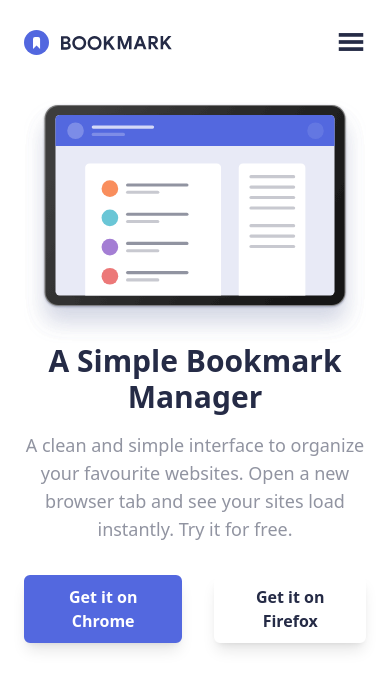
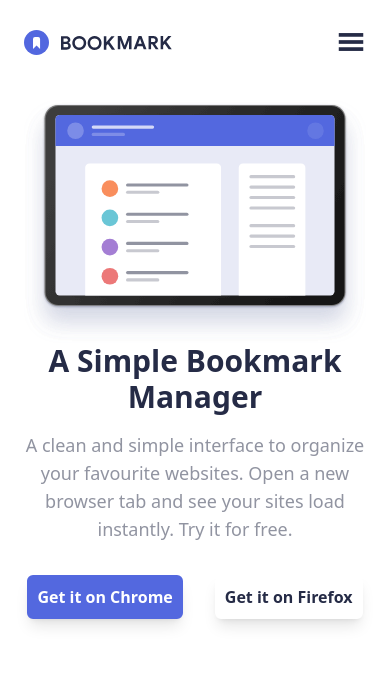
Before and after one commit to CodeAbhi-24/bookmark-landing-page, a Vue app: page / in a window 390 px wide. Shown: the top 688 px of the page. Built offline with nearby package versions, Linux system fonts and the light colour scheme.

Commit message:
button fixes

```diff
--- a/src/components/Button.vue
+++ b/src/components/Button.vue
@@ -1,6 +1,6 @@
 <template>
   <button
-    class="border-2 px-4 py-2 rounded-md font-semibold hover:bg-white duration-300"
+    class="border-2 px-2 md:px-4 py-2 rounded-md font-semibold hover:bg-white duration-300"
     :style="{ backgroundColor: bgColor }"
     @click="handleClick"
   >
--- a/src/components/Home.vue
+++ b/src/components/Home.vue
@@ -15,7 +15,7 @@
           A clean and simple interface to organize your favourite websites. Open
           a new browser tab and see your sites load instantly. Try it for free.
         </div>
-        <div class="btns flex gap-8 justify-center lg:justify-start">
+        <div class="flex gap-8 justify-center lg:justify-start">
           <Button
             class="bg-soft-blue border-soft-blue shadow-lg shadow-boxShadow text-white hover:text-soft-blue"
             >Get it on Chrome</Button
```
